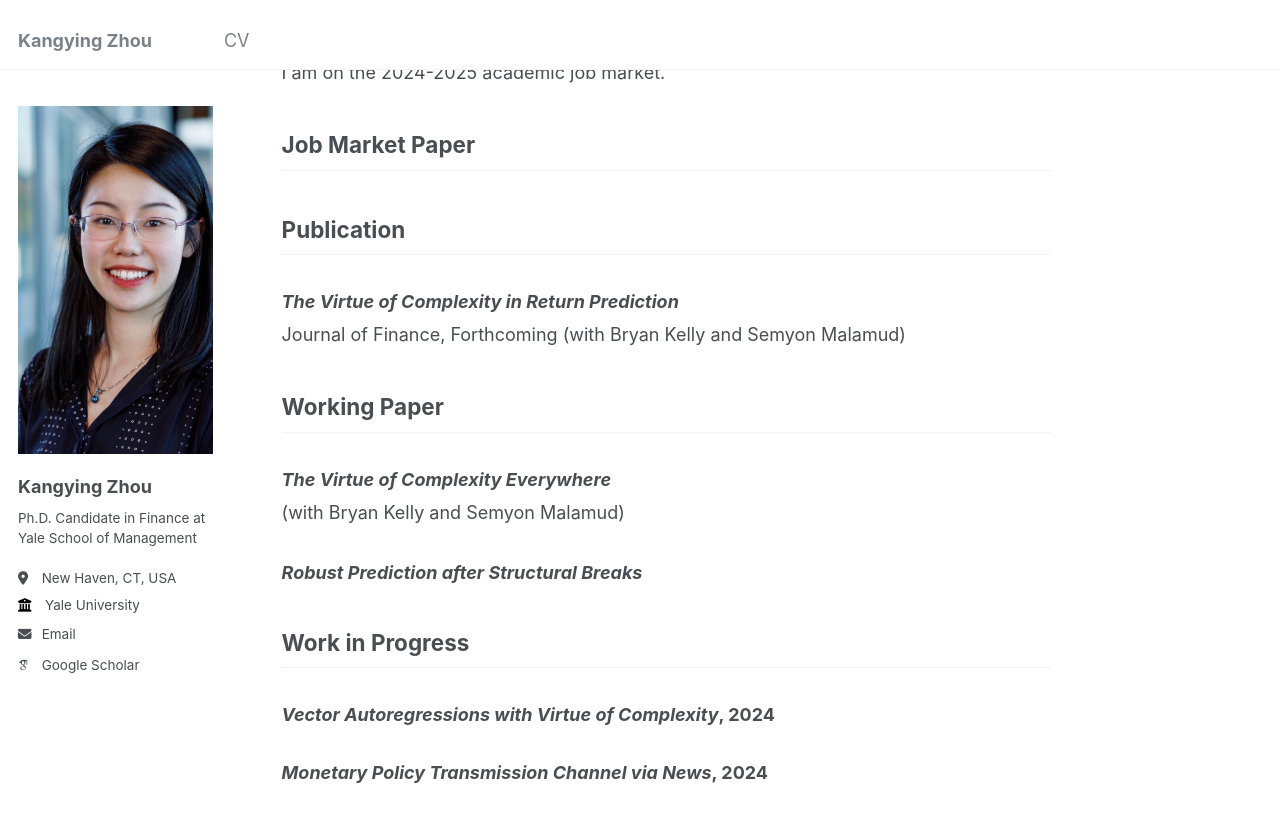
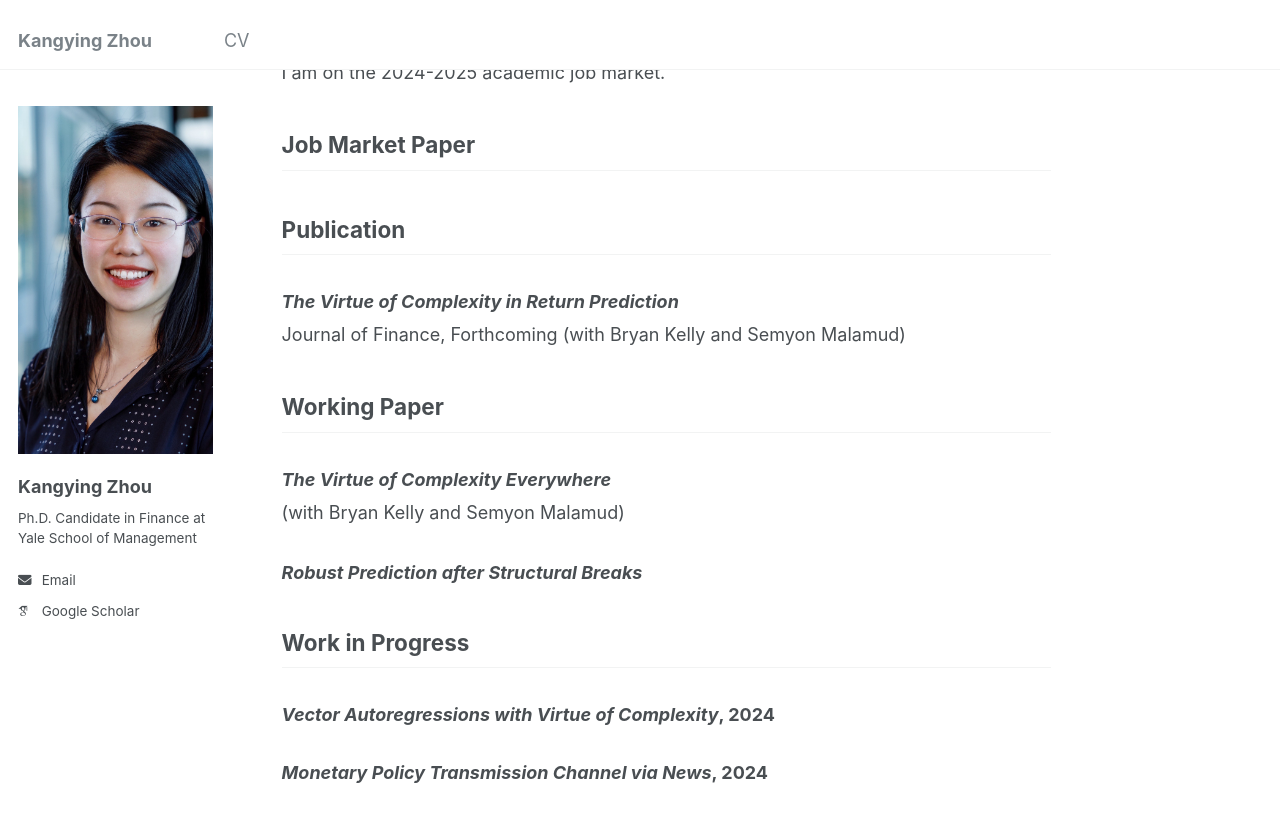
Before and after one commit to rosieli5/rosieli5.github.io, a Jekyll site: the page built from _pages/about.md, in a window 1280 px wide and 900 px high, scrolled down 311 px. Shown: the top 822 px of the window. Built offline with Jekyll 4.4.1, drawn with Linux system fonts in a browser that asks for light colours; some web fonts are replaced.

Commit message:
Update _config.yml

```diff
--- a/_config.yml
+++ b/_config.yml
@@ -28,9 +28,9 @@ author:
   pronouns         : # example: "she/her"
   # bio              : "PhD candidate at Yale SOM."
   bio              : "Ph.D. Candidate in Finance at Yale School of Management"
-  location         : "New Haven, CT, USA"
-  employer         : "Yale University"
-  uri              : # URL
+  # employer         : "Yale University"
+  # location         : "New Haven, CT, USA"
+  # uri              : # URL
 
   # Academic websites
   arxiv            : # URL - Update with the correct link to your profile
```
